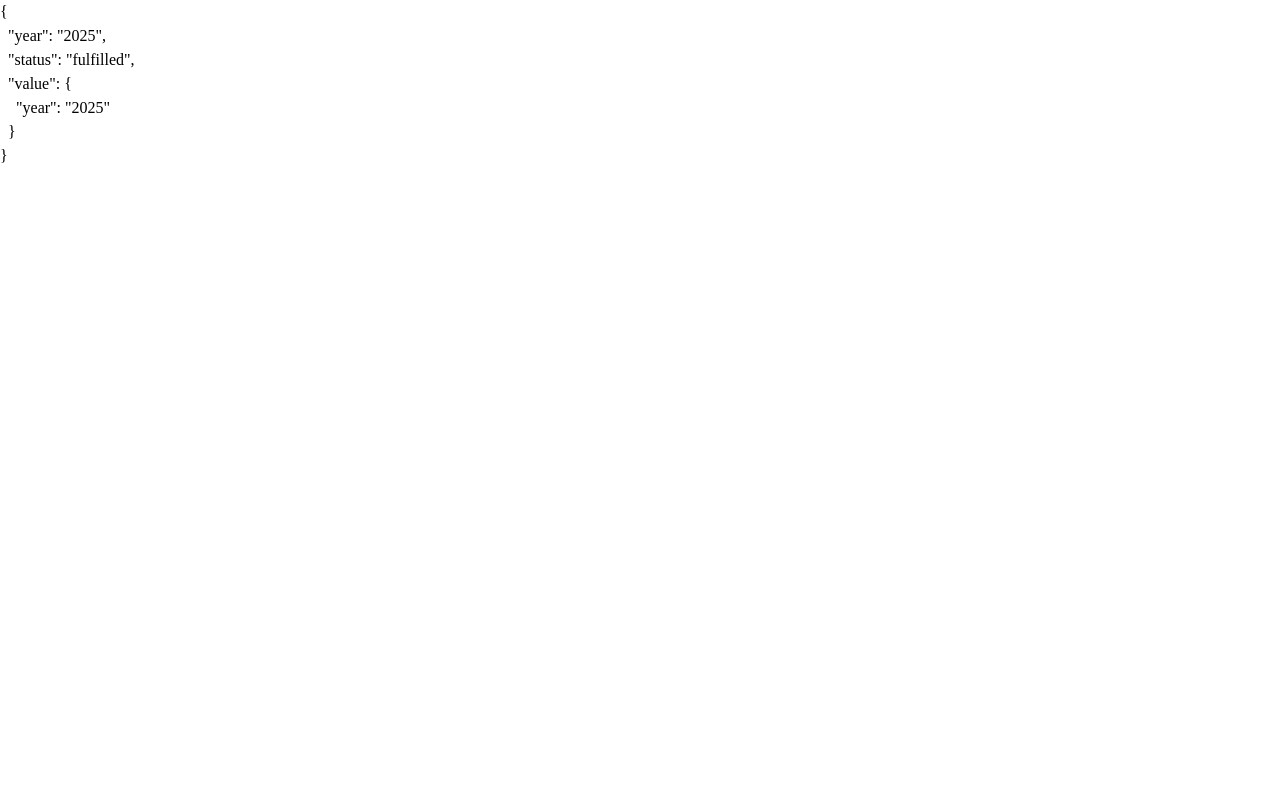
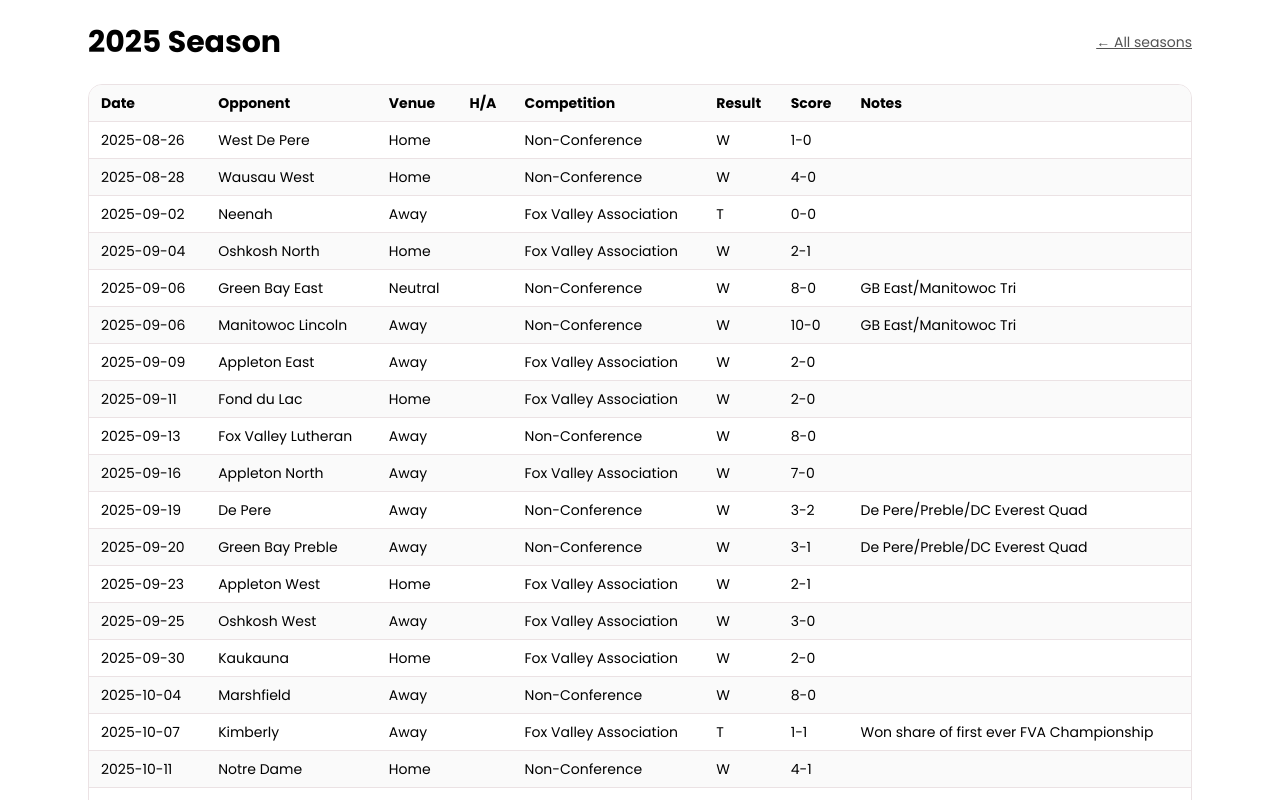
Before and after one commit to pithed2/hortonvilleSoccerHistory, a Next.js app: page /seasons/2025 in a window 1280 px wide. Shown: the top 800 px of the page. Built offline with nearby package versions, Linux system fonts and the light colour scheme.

Commit message:
Update page.tsx

```diff
--- a/app/seasons/[year]/page.tsx
+++ b/app/seasons/[year]/page.tsx
@@ -4,7 +4,7 @@ export const revalidate = 60;
 import Link from "next/link";
 import { gamesBySeason, listSeasons } from "@/lib/games";
 
-type Props = { params: { year: string } };
+type Props = { params: Promise<{ year: string }> };
 
 export async function generateStaticParams() {
   // Prebuild all known seasons at build time
@@ -12,13 +12,8 @@ export async function generateStaticParams() {
   return years.map((y) => ({ year: String(y) }));
 }
 
-export default async function SeasonYearPage({ params }: { params: Record<string, string | undefined> }) {
-  return <pre>{JSON.stringify(params, null, 2)}</pre>;
-}
-
-//export default async function SeasonYearPage({ params }: { params: { year?: string } }) {
-export async function SeasonYearPage_old({ params }: { params: { year?: string } }) {
-  const raw = params?.year ?? "";
+export default async function SeasonYearPage({ params }: Props) {
+  const { year: raw } = await params;
   const year = parseInt(raw, 10);
 
   if (!raw || !Number.isFinite(year)) {
@@ -29,7 +24,7 @@ export async function SeasonYearPage_old({ params }: { params: { year?: string }
           The URL must be like <code>/seasons/2005</code>.
         </p>
         <p className="mt-2 text-sm text-neutral-600">
-          Received: <code>{String(raw)}</code>
+          Received: <code>{raw}</code>
         </p>
       </main>
     );
```
